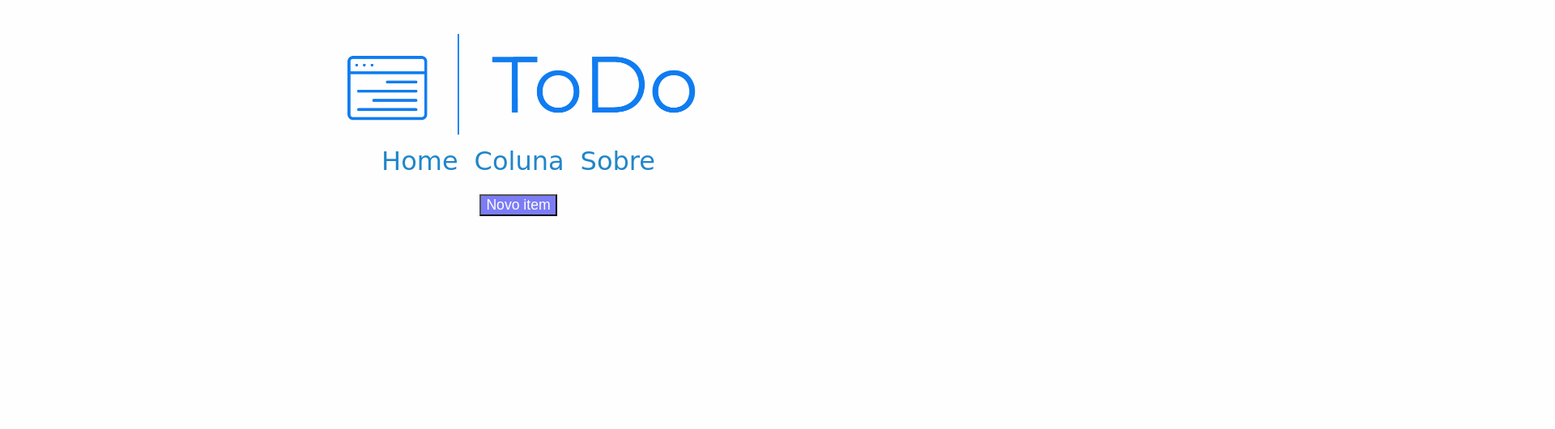
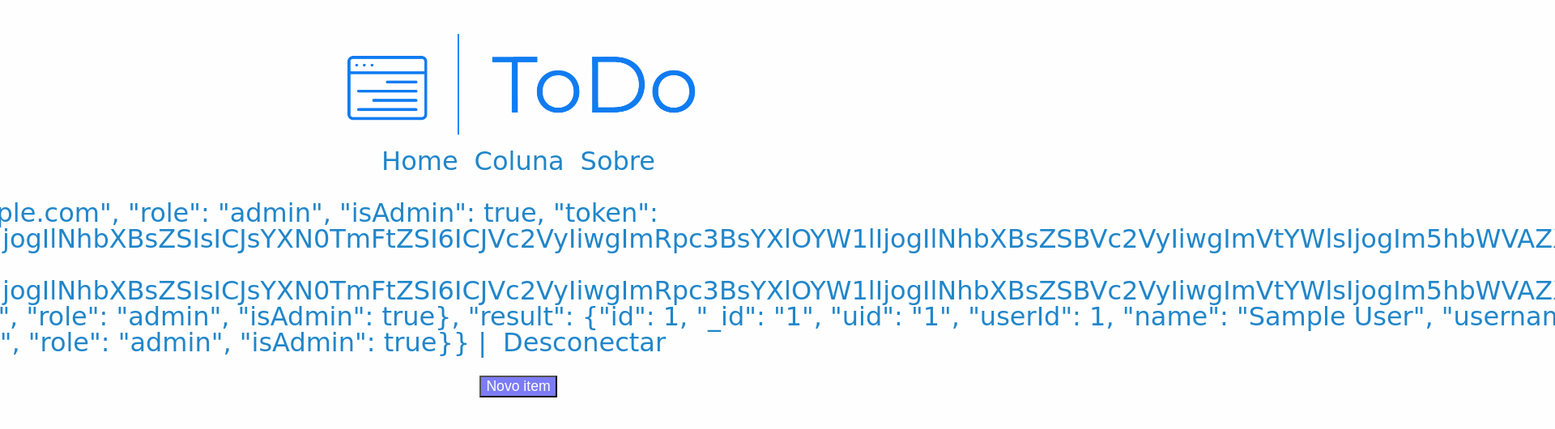
Before and after one commit to Vit0orS/ToDo-ListaComLogin, a plain HTML site: page telas/listas.html in a window 1280 px wide. Shown: the top 530 px of the page at 81% size, 1920 px wide, since content can reach past the window. Drawn offline with Linux system fonts and the light colour scheme; no server answers; sample sign-in values are in the browser's storage; a web font is replaced by a local one.

Commit message:
informações de login na página de lista

```diff
--- a/assets/css/styleLista.css
+++ b/assets/css/styleLista.css
@@ -17,6 +17,10 @@ button {
     margin-top: 2em;
 }
 
+.conta {
+    margin-top: 2em;
+}
+
 .logo-principal {
     width: 30em;
     user-select: none;
@@ -31,12 +35,13 @@ button {
     user-select: none;
 }
 
-.item-lista-nav a {
+.item-lista-nav a, .conta a {
     text-decoration: none;
     color: inherit;
+    cursor: pointer;
 }
 
-.item-lista-nav a:hover {
+.item-lista-nav a:hover, .conta a:hover {
     color: rgb(17, 80, 122);
 }
 
--- a/assets/js/scriptListas.js
+++ b/assets/js/scriptListas.js
@@ -1,10 +1,11 @@
 const lista = document.getElementsByClassName('lista-tarefas')[0];
 
-async function loadListas(){
+async function load(){
     if(localStorage.getItem("user")==null||localStorage.getItem("user")==""){
         window.location.href="../../telas/login.html"
     } else {
         direction = localStorage.getItem("direction");
+        document.querySelector(".logadoComo").textContent = `Logado como: ${localStorage.getItem("user")} |`
         if (direction!=""){
             const directionList = document.getElementsByClassName("lista-tarefas")[0];
             directionList.style.flexDirection = direction;
@@ -116,3 +117,8 @@ async function setConcluido(id){
         listaUpdate(dado.id, dado.texto, dado.cor, "");
     }
 }
+
+function desconectar(){
+    localStorage.removeItem("user");
+    window.location.href="../../telas/login.html"
+}
--- a/telas/listas.html
+++ b/telas/listas.html
@@ -17,11 +17,14 @@
         <!-- Fim fontes -->
 
     </head>
-    <body onload="loadListas()">
+    <body onload="load()">
         <nav class="menu-navegacao">
             <h1><img class="logo-principal" src="../assets/img/ToDo-logos_transparent.png" alt="Imagem logo ToDo"></h1>
             <ul class="lista-navegacao">
                 <li class="item-lista-nav"><a href="listas.html">Home</a></li><li class="item-lista-nav botao-muda-direction" onclick="mudaDirection()">Coluna</li><li class="item-lista-nav"><a href="sobre.html">Sobre</a></li>
+            </ul>
+            <ul class="conta">
+                <li class="item-lista-nav logadoComo"></li><li class="item-lista-nav" onclick="desconectar()"><a>Desconectar</a></li>
             </ul>
         </nav>
 
```
